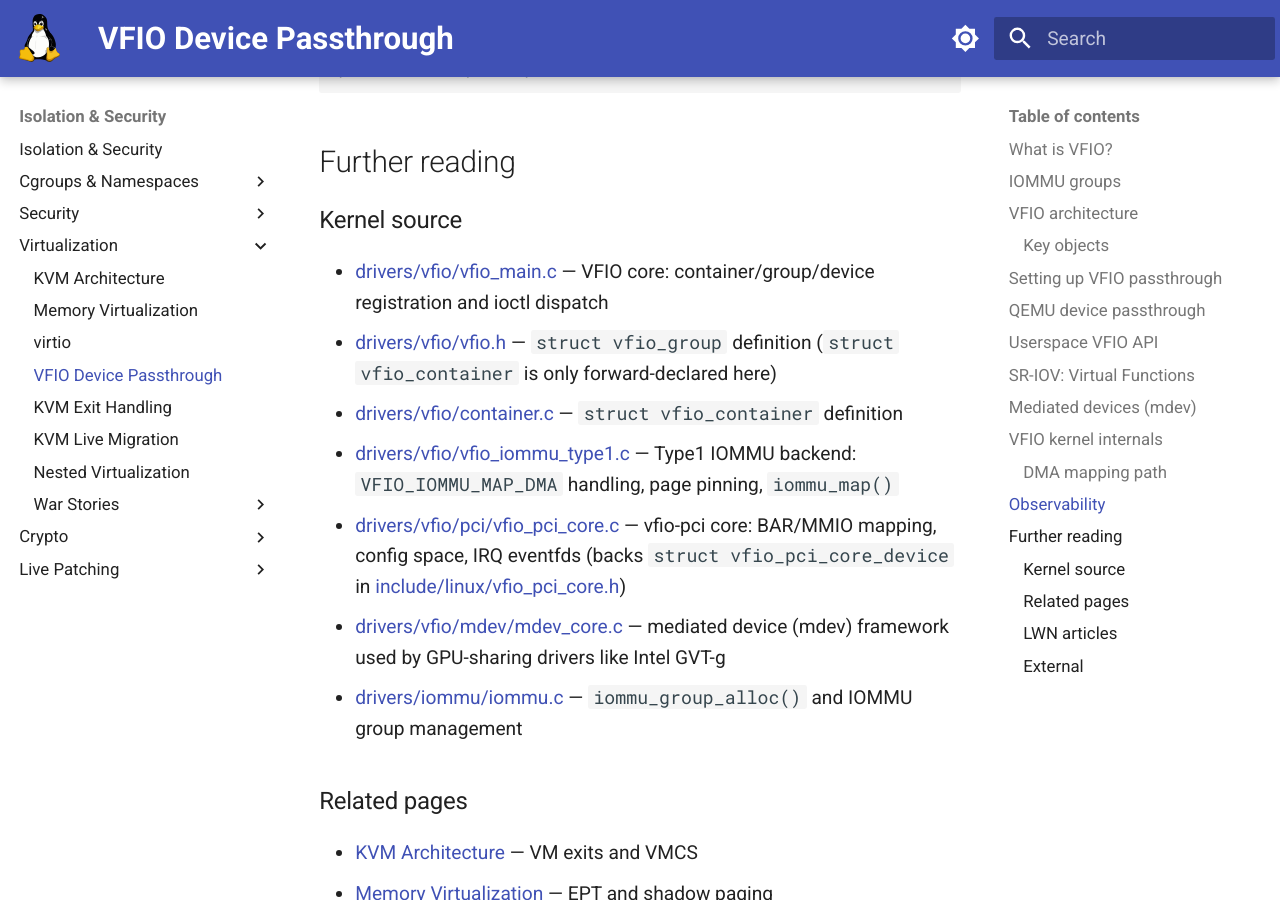
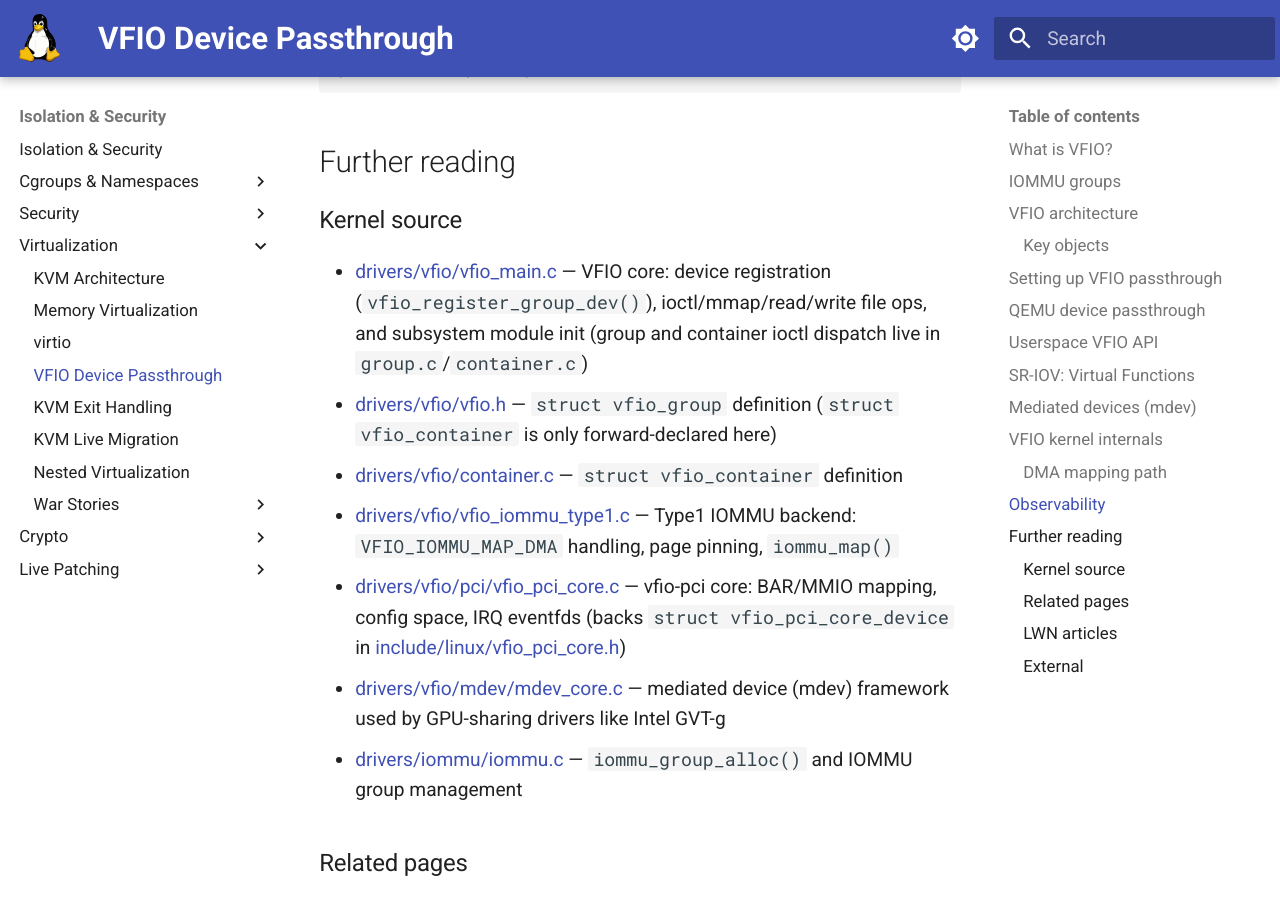
Before and after one commit to laveeshb/linux-kernel-internals, an MkDocs documentation site: the page built from docs/virtualization/vfio.md, in a window 1280 px wide and 900 px high, scrolled down 7262 px. Built offline with MkDocs 1.6.1 and Material for MkDocs 9.7.7, drawn with Linux system fonts in a browser that asks for light colours.

Commit message:
Fix third round of review findings on virtualization citations
- kvm-memory.md: struct kvm_mmu has no bare root_hpa field - the root
  HPA lives in the nested struct kvm_mmu_root_info root
- vfio.md: vfio_main.c doesn't do container/group ioctl dispatch (zero
  vfio_container references in that file) - narrowed to its actual
  scope (device registration, file ops, module init) and pointed
  container/group dispatch at their real files
- kvm-exits.md: the VMX exit-reason dispatch array is named
  kvm_vmx_exit_handlers[], not vmx_exit_handlers[]

```diff
--- a/docs/virtualization/vfio.md
+++ b/docs/virtualization/vfio.md
@@ -291,7 +291,7 @@
 
 ### Kernel source
 
-- [drivers/vfio/vfio_main.c](https://git.kernel.org/pub/scm/linux/kernel/git/torvalds/linux.git/tree/drivers/vfio/vfio_main.c) — VFIO core: container/group/device registration and ioctl dispatch
+- [drivers/vfio/vfio_main.c](https://git.kernel.org/pub/scm/linux/kernel/git/torvalds/linux.git/tree/drivers/vfio/vfio_main.c) — VFIO core: device registration (`vfio_register_group_dev()`), ioctl/mmap/read/write file ops, and subsystem module init (group and container ioctl dispatch live in `group.c`/`container.c`)
 - [drivers/vfio/vfio.h](https://git.kernel.org/pub/scm/linux/kernel/git/torvalds/linux.git/tree/drivers/vfio/vfio.h) — `struct vfio_group` definition (`struct vfio_container` is only forward-declared here)
 - [drivers/vfio/container.c](https://git.kernel.org/pub/scm/linux/kernel/git/torvalds/linux.git/tree/drivers/vfio/container.c) — `struct vfio_container` definition
 - [drivers/vfio/vfio_iommu_type1.c](https://git.kernel.org/pub/scm/linux/kernel/git/torvalds/linux.git/tree/drivers/vfio/vfio_iommu_type1.c) — Type1 IOMMU backend: `VFIO_IOMMU_MAP_DMA` handling, page pinning, `iommu_map()`
```
Also changed, not shown: docs/virtualization/kvm-exits.md (+1 -1 lines), docs/virtualization/kvm-memory.md (+1 -1 lines).
